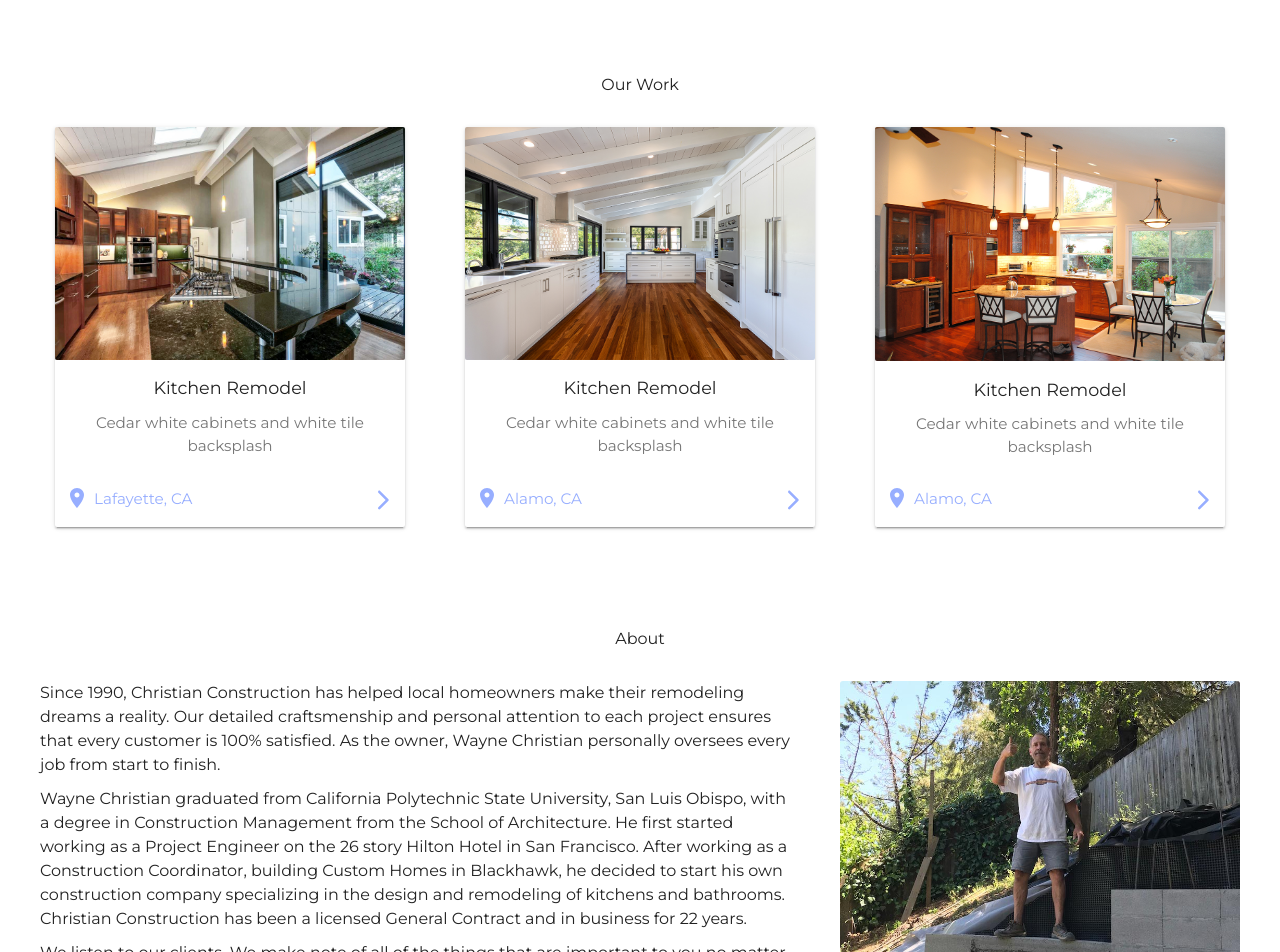
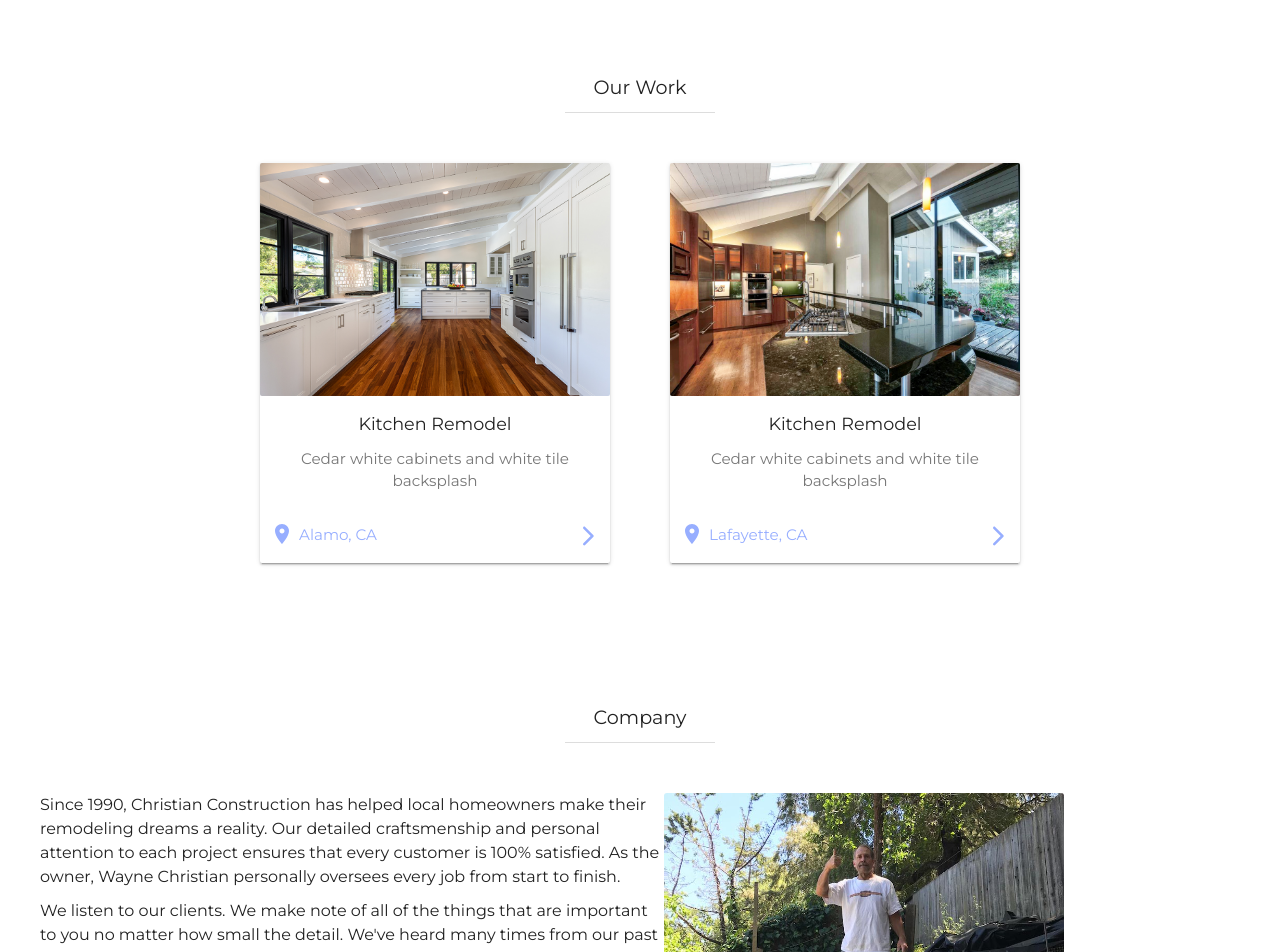
Before and after one commit to DWC01/christian-construction, a Next.js app: page / in a window 1280 px wide. Shown: the part 1160-2112 px from the top of the page. Built offline with nearby package versions, Linux system fonts and the light colour scheme.

Commit message:
Started mobile conversion

```diff
--- a/pages/index.js
+++ b/pages/index.js
@@ -1,4 +1,5 @@
 import { makeStyles } from '@material-ui/core/styles';
+import Container from '@material-ui/core/Container';
 import HeroImage from '../src/components/home/HeroImage';
 import Mission from '../src/components/home/Mission';
 import Projects from '../src/components/home/Projects';
@@ -26,7 +27,7 @@ const useStyles = makeStyles(() => ({
 	testimonialsContainer: {
 		marginTop: '100px',
 	},
-	getStarted: {
+	contactContainer: {
 		marginTop: '100px',
 		height: '500px',
 	},
@@ -40,6 +41,7 @@ const Index = () => {
 			<div className={classes.heroImageContainer}>
 				<HeroImage />
 			</div>
+			<Container>
 				<div className={classes.missionContainer}>
 					<Mission />
 				</div>
@@ -55,9 +57,10 @@ const Index = () => {
 				<div className={classes.testimonialsContainer}>
 					<Testimonials />
 				</div>
-			<div className={classes.getStarted}>
+				<div className={classes.contactContainer}>
 					<Contact />
 				</div>
+			</Container>
 		</>
 	);
 };
--- a/src/components/home/About.js
+++ b/src/components/home/About.js
@@ -7,21 +7,31 @@ const useStyles = makeStyles(() => ({
 		maxWidth: '1200px',
 		margin: '0 auto',
 	},
-	header: {
+	headerContainer: {
 		textAlign: 'center',
 	},
+	header: {
+		fontSize: '1.2rem',
+		width: '150px',
+		margin: '0 auto',
+		padding: '0 0 10px 0',
+		borderBottom: '1px solid #ddd',
+	},
 	aboutDataContainer: {
-		marginTop: '30px',
+		marginTop: '50px',
 		display: 'flex',
 	},
 	aboutTextContainer: {
-		padding: '0 50px 0 0',
+		display: 'inline-block',
+		width: '624px',
 	},
 	aboutText: {
 		margin: '10px 0',
 	},
 	profileImage: {
+		display: 'inline-block',
 		width: '400px',
+		height: '384px',
 		borderRadius: '3px',
 	},
 }));
@@ -31,8 +41,8 @@ const About = () => {
 
 	return (
 		<div className={classes.aboutContainer}>
-			<div className={classes.header}>
-				<Typography> About </Typography>
+			<div className={classes.headerContainer}>
+				<Typography className={classes.header}> Company </Typography>
 			</div>
 			<div className={classes.aboutDataContainer}>
 				<div className={classes.aboutTextContainer}>
@@ -43,19 +53,6 @@ const About = () => {
 						project ensures that every customer is 100% satisfied.
 						As the owner, Wayne Christian personally oversees every
 						job from start to finish.
-					</Typography>
-					<Typography className={classes.aboutText}>
-						Wayne Christian graduated from California Polytechnic
-						State University, San Luis Obispo, with a degree in
-						Construction Management from the School of Architecture.
-						He first started working as a Project Engineer on the 26
-						story Hilton Hotel in San Francisco. After working as a
-						Construction Coordinator, building Custom Homes in
-						Blackhawk, he decided to start his own construction
-						company specializing in the design and remodeling of
-						kitchens and bathrooms. Christian Construction has been
-						a licensed General Contract and in business for 22
-						years.
 					</Typography>
 					<Typography className={classes.aboutText}>
 						We listen to our clients. We make note of all of the
--- a/src/components/home/Contact.js
+++ b/src/components/home/Contact.js
@@ -1,5 +1,14 @@
 import { makeStyles } from '@material-ui/core/styles';
+import FormHelperText from '@material-ui/core/FormHelperText';
+import FormControl from '@material-ui/core/FormControl';
+import TextareaAutosize from '@material-ui/core/TextareaAutosize';
+import Paper from '@material-ui/core/Paper';
 import Typography from '@material-ui/core/Typography';
+import TextField from '@material-ui/core/TextField';
+import Divider from '@material-ui/core/Divider';
+import LocationOnIcon from '@material-ui/icons/LocationOn';
+import CallRoundedIcon from '@material-ui/icons/CallRounded';
+import MailOutlineRoundedIcon from '@material-ui/icons/MailOutlineRounded';
 
 const useStyles = makeStyles(theme => ({
 	contactContainer: {
@@ -15,15 +24,34 @@ const useStyles = makeStyles(theme => ({
 	},
 	about: {
 		textAlign: 'center',
-		width: '450px',
+		width: '550px',
 		margin: '0 auto',
 		marginBottom: '30px',
 	},
 	contactFormContainer: {
-		border: `1px solid ${theme.palette.primary.main}`,
-		width: '450px',
-		height: '400px',
+		width: '500px',
+		padding: '20px',
 		margin: '0 auto 300px auto',
+	},
+	contactInfoContainer: {
+		marginTop: '30px',
+	},
+	contactInfoHeader: {
+		margin: '30px 0',
+	},
+	contactInfo: {
+		display: 'flex',
+		margin: '0 0 20px 0',
+		color: '#666',
+	},
+	contactInfoIcon: {
+		marginRight: '10px',
+		color: '#666',
+	},
+	notchedOutline: {
+		'&:hover': {
+			borderColor: `${theme.palette.primary.main} !important`,
+		},
 	},
 }));
 
@@ -38,12 +66,89 @@ const Contact = () => {
 				</Typography>
 				<Typography className={classes.about}>
 					Christian Construction has been proudly serving clients in
-					the SF Bay Area for over 20 years! We'd love to hear from
+					the SF Bay Area for over 30 years! We'd love to hear from
 					you and see how we can work together to build out your next
 					dream project.
 				</Typography>
-				<div className={classes.contactFormContainer} />
 			</div>
+			<Paper elevation={3} className={classes.contactFormContainer}>
+				<form className={classes.root} noValidate autoComplete="off">
+					<div>
+						<TextField
+							id="contact-name"
+							className={classes.textField}
+							label="Name"
+							style={{ margin: 8 }}
+							placeholder="Lisa Smith"
+							fullWidth
+							margin="normal"
+							InputLabelProps={{
+								shrink: true,
+							}}
+							InputProps={{
+								classes: {
+									notchedOutline: classes.notchedOutline,
+								},
+							}}
+							variant="outlined"
+						/>
+					</div>
+					<div>
+						<TextField
+							id="contact-email"
+							className={classes.textField}
+							label="Email"
+							style={{ margin: 8 }}
+							placeholder="lisa.smith@gmail.com"
+							fullWidth
+							margin="normal"
+							InputLabelProps={{
+								shrink: true,
+							}}
+							variant="outlined"
+						/>
+					</div>
+					<div>
+						<TextField
+							id="contact-message"
+							className={classes.textField}
+							label="Message"
+							style={{ margin: 8 }}
+							placeholder="I would love to connect about an upcoming kitchen remodel.."
+							fullWidth
+							margin="normal"
+							InputLabelProps={{
+								shrink: true,
+							}}
+							variant="outlined"
+							multiline
+							rows={4}
+						/>
+					</div>
+				</form>
+				<div className={classes.contactInfoContainer}>
+					<Divider />
+					<div className={classes.contactInfoHeader}>
+						<Typography>Conact Information</Typography>
+					</div>
+					<div className={classes.contactInfo}>
+						<LocationOnIcon className={classes.contactInfoIcon} />
+						<Typography>
+							26 Beaumont Ct. Lafayette, CA, 94549
+						</Typography>
+					</div>
+					<div className={classes.contactInfo}>
+						<CallRoundedIcon className={classes.contactInfoIcon} />
+						<Typography>(925) 639-9635</Typography>
+					</div>
+					<div className={classes.contactInfo}>
+						<MailOutlineRoundedIcon
+							className={classes.contactInfoIcon}
+						/>
+						<Typography>wayne@christianconstruction.com</Typography>
+					</div>
+				</div>
+			</Paper>
 		</div>
 	);
 };
--- a/src/components/home/ProjectCard.js
+++ b/src/components/home/ProjectCard.js
@@ -63,22 +63,26 @@ const useStyles = makeStyles(theme => ({
 	},
 }));
 
-const ProjectCard = ({ imgSrc, title, description, location }) => {
+const ProjectCard = ({ imgSrc, title, description, location, className }) => {
 	const classes = useStyles();
 
 	return (
 		<Paper
+			className={className}
 			classes={{
 				root: classes.projectCard,
 				rounded: classes.projectCardRadius,
 			}}
 			elevation={2}
 		>
-			<img
-				className={classes.projectCoverImage}
-				src={imgSrc}
-				alt="project-cover"
-			/>
+			<picture>
+				<img
+					className={classes.projectCoverImage}
+					src={imgSrc}
+					alt="project-cover"
+				/>
+			</picture>
+
 			<div className={classes.descriptionContainer}>
 				<Typography className={classes.header}>{title}</Typography>
 				<Typography className={classes.description}>
@@ -100,7 +104,12 @@ const ProjectCard = ({ imgSrc, title, description, location }) => {
 	);
 };
 
+ProjectCard.defaultProps = {
+	className: '',
+};
+
 ProjectCard.propTypes = {
+	className: PropTypes.string,
 	imgSrc: PropTypes.string.isRequired,
 	title: PropTypes.string.isRequired,
 	description: PropTypes.string.isRequired,
--- a/src/components/home/Projects.js
+++ b/src/components/home/Projects.js
@@ -6,10 +6,40 @@ const useStyles = makeStyles(() => ({
 	headerContainer: {
 		textAlign: 'center',
 	},
+	header: {
+		fontSize: '1.2rem',
+		width: '150px',
+		margin: '0 auto',
+		padding: '0 0 10px 0',
+		borderBottom: '1px solid #ddd',
+	},
 	projectCardContainer: {
 		display: 'flex',
 		justifyContent: 'center',
-		marginTop: '30px',
+		marginTop: '50px',
+		flexWrap: 'wrap',
+	},
+	'@media (max-width: 1284px)': {
+		projectCardContainer: {
+			flexDirection: 'row-reverse',
+		},
+		projectCard: {
+			marginBottom: '40px',
+			'&:last-child': {
+				display: 'none',
+			},
+		},
+	},
+	'@media (max-width: 1024px)': {
+		projectCardContainer: {
+			flexWrap: 'wrap-reverse',
+		},
+		projectCard: {
+			marginBottom: '40px',
+			'&:last-child': {
+				display: 'none',
+			},
+		},
 	},
 }));
 
@@ -19,22 +49,25 @@ const Projects = () => {
 	return (
 		<>
 			<div className={classes.headerContainer}>
-				<Typography>Our Work</Typography>
+				<Typography className={classes.header}>Our Work</Typography>
 			</div>
 			<div className={classes.projectCardContainer}>
 				<ProjectCard
+					className={classes.projectCard}
 					imgSrc="/home/latchford-cover.jpg"
 					description="Cedar white cabinets and white tile backsplash"
 					title="Kitchen Remodel"
 					location="Lafayette, CA"
 				/>
 				<ProjectCard
+					className={classes.projectCard}
 					imgSrc="/home/roundhill-cover.jpg"
 					description="Cedar white cabinets and white tile backsplash"
 					title="Kitchen Remodel"
 					location="Alamo, CA"
 				/>
 				<ProjectCard
+					className={classes.projectCard}
 					imgSrc="/home/andrews-cover.jpg"
 					description="Cedar white cabinets and white tile backsplash"
 					title="Kitchen Remodel"
--- a/src/theme/colors.js
+++ b/src/theme/colors.js
@@ -1,7 +1,7 @@
 const colors = {
 	primary: '#3255cc',
 	primaryLight: '#97aeff',
-	background: '#fff',
+	background: '#ffffff',
 };
 
 export default colors;
```
Lines whose indentation alone changed are shown as unchanged.
